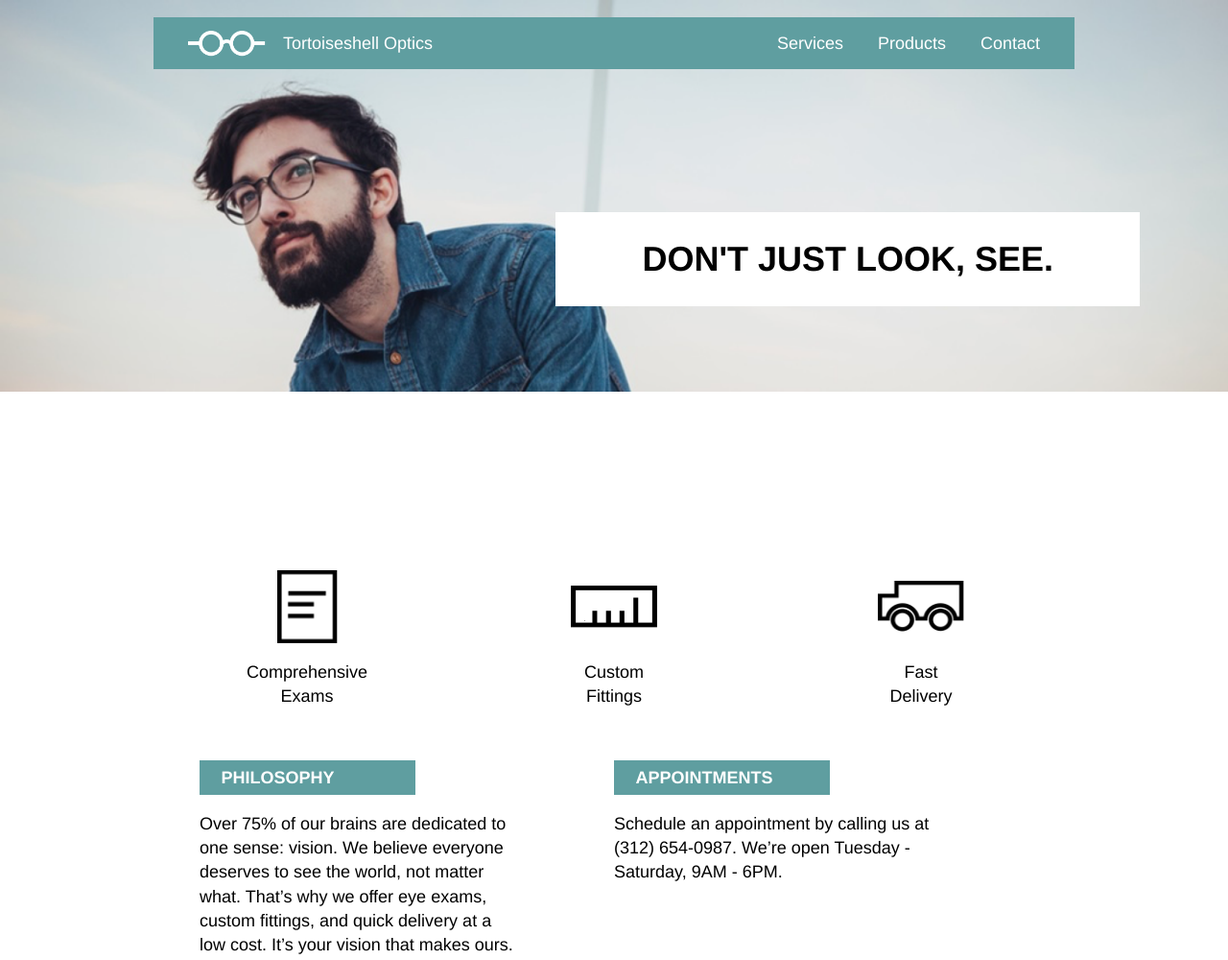
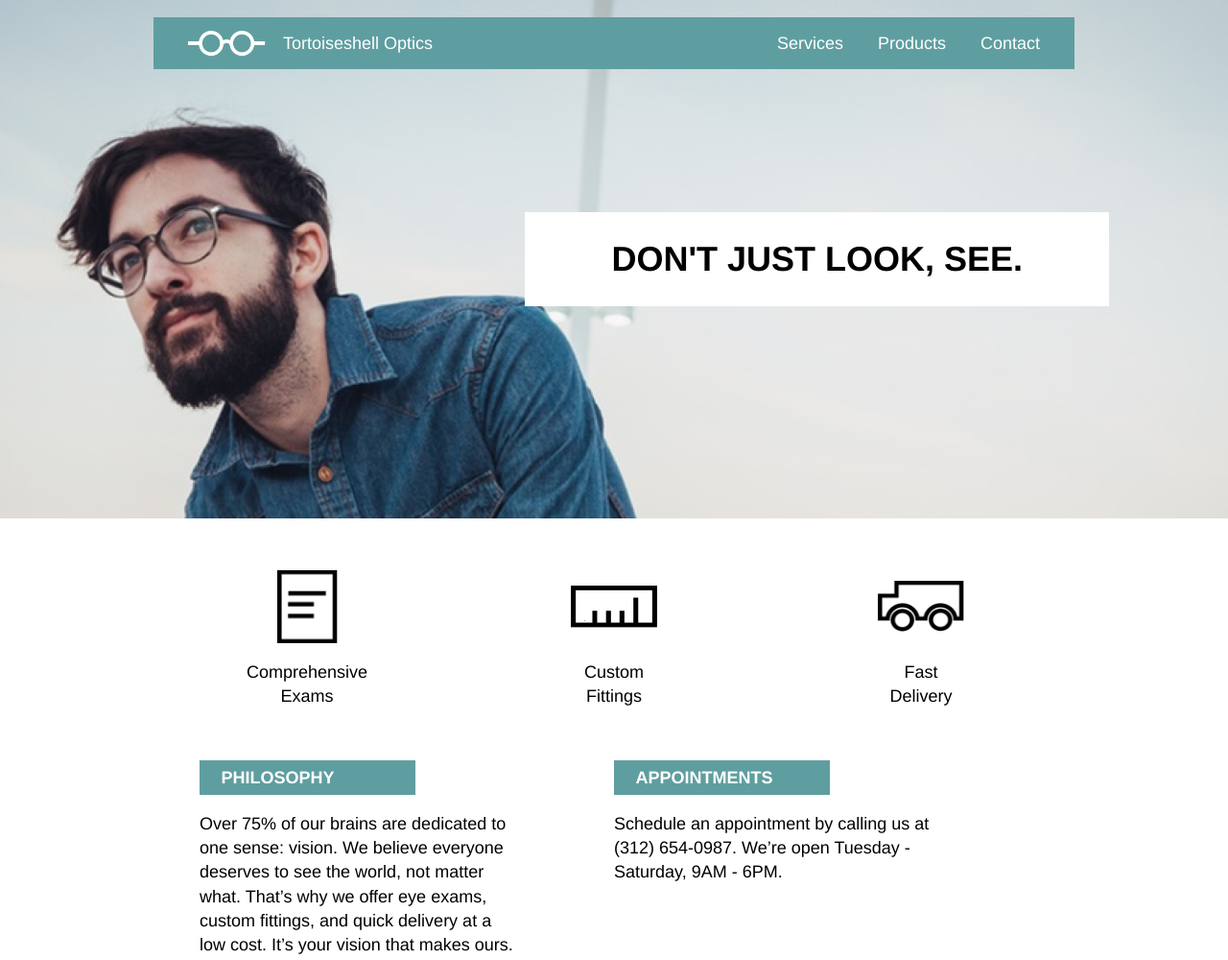
Before and after one commit to michelrobert/Tortoiseshell-Optics, a plain HTML site: page index.html in a window 1280 px wide. Shown: the top 1000 px of the page at 96% size. Drawn offline with Linux system fonts and the light colour scheme.

Commit message:
small fixes

```diff
--- a/resources/css/style.css
+++ b/resources/css/style.css
@@ -4,7 +4,8 @@ html {
 }
 
 .desktop-width {
-  width: 960px;
+  max-width: 960px;
+  width: 100%;
 }
 
 
@@ -59,7 +60,7 @@ a {
 .main-img {
   background-image: url("../images/glasses-bg.png");
   background-repeat: no-repeat;
-  background-size: contain;
+  background-size: cover;
   background-position-x: center;
   width: 100%;
   height: 30rem;
@@ -73,10 +74,12 @@ h1 {
   font-weight: bold;
   font-size: 2rem;
   line-height: 1.2;
+  text-transform: uppercase;
+}
+
+.main-msg {
   background-color: white;
   padding: 1.5rem 5rem;
-  text-transform: uppercase;
-  position: absolute;
 }
 
 .container-msg {
@@ -85,7 +88,7 @@ h1 {
   display: flex;
   justify-content: flex-end;
   align-items: center;
-  width: 1096px;
+  width: calc(960px + 4rem);
 }
 
 
```
